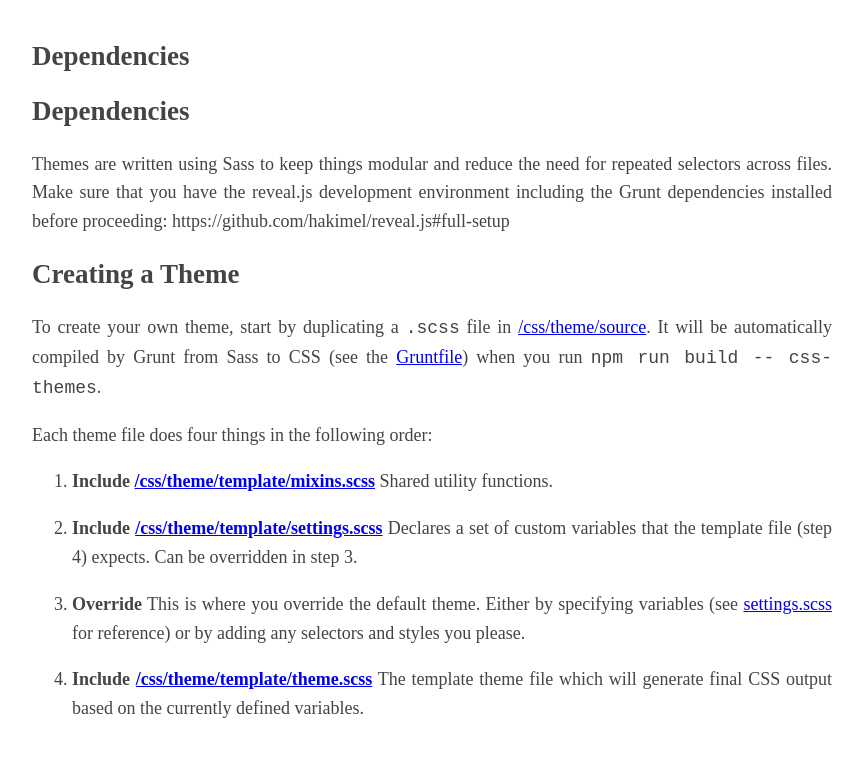
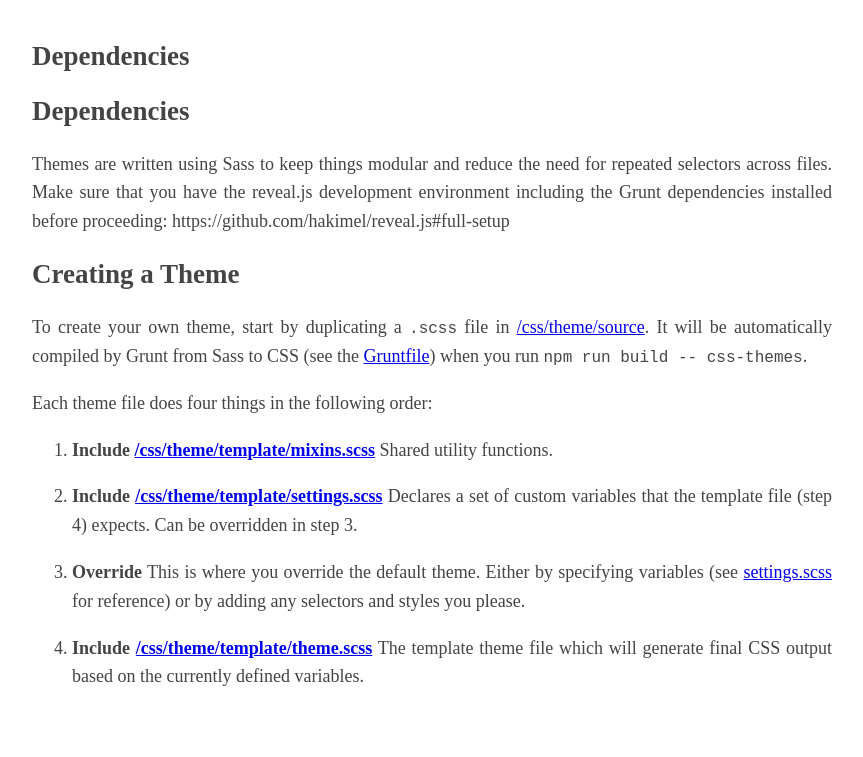
Before and after one commit to kyren/kyren.github.io, a Jekyll site: the page built from rustconf_2018_slides/css/theme/README.md, in a window 1280 px wide. Shown: the top 757 px of the page, without its empty margins (208-1071 px from the left). Built offline with Jekyll 4.4.1, drawn with Linux system fonts in a browser that asks for light colours; our own code applies the rules of GitHub Pages for plain Markdown files.

Commit message:
Styles work differently on github and I'm not sure why???

```diff
--- a/_sass/motherfucking.scss
+++ b/_sass/motherfucking.scss
@@ -9,7 +9,7 @@
   padding: 0 10px;
 }
 
-.highlight {
+code {
   font-size: 16px;
   line-height: 1.3;
   overflow: auto;
```
